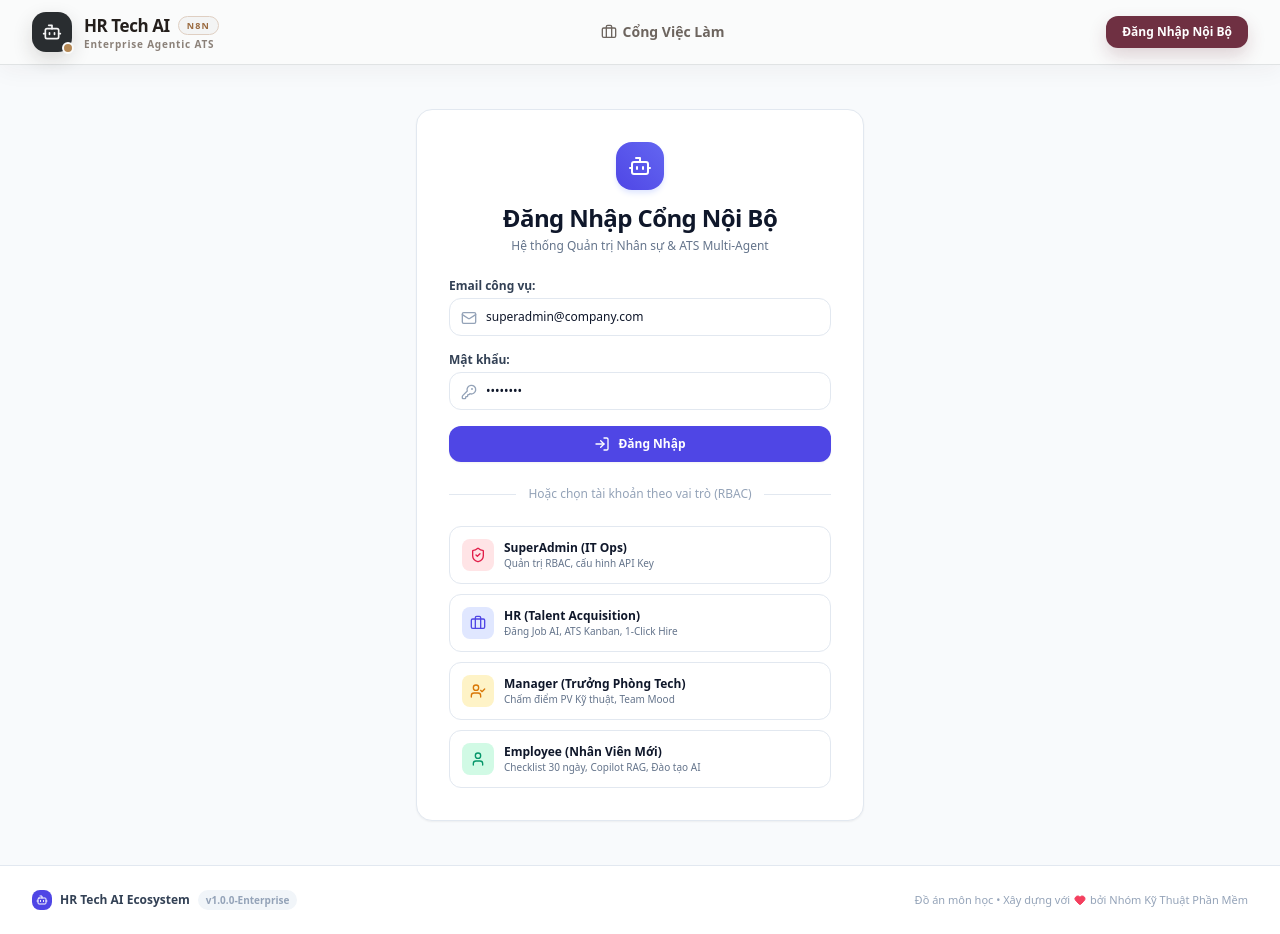
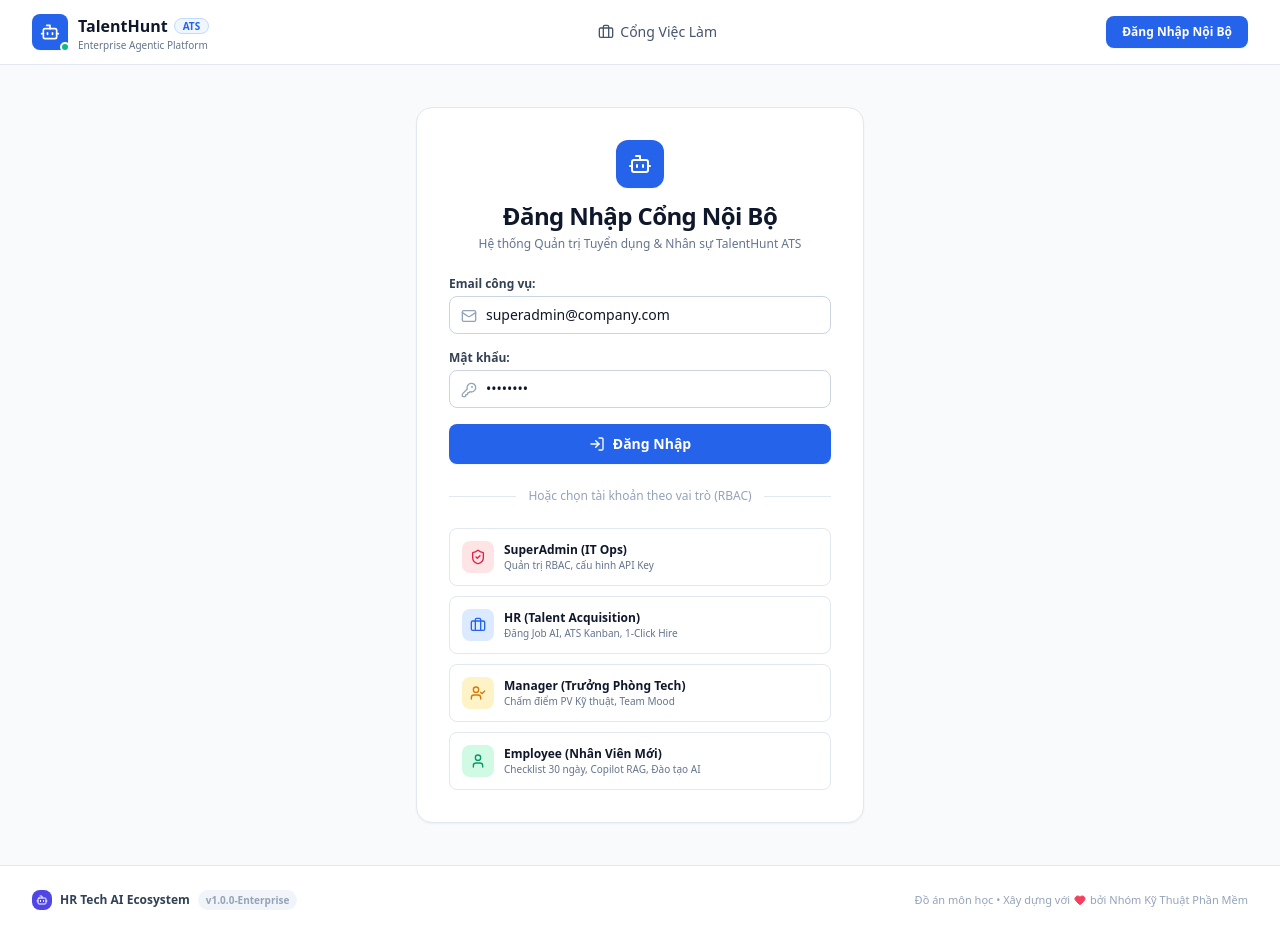
Before and after one commit to QThang2006/HumanResources, a React (Vite) app in the folder frontend/: page /login in a window 1280 px wide. Built offline with nearby package versions, Linux system fonts and the light colour scheme; no server answers.

Commit message:
docs & ui: add enterprise design system report and unify core UI tokens (TV1)

```diff
--- a/frontend/src/components/Navbar.tsx
+++ b/frontend/src/components/Navbar.tsx
@@ -22,35 +22,35 @@ export const Navbar: React.FC = () => {
   };
 
   const navLinkClass = (path: string) =>
-    `flex items-center gap-1.5 rounded-xl px-3 py-2 text-sm font-semibold transition-all ${
+    `flex items-center gap-1.5 rounded-lg px-3 py-2 text-sm font-medium transition-colors ${
       isActive(path)
-        ? 'bg-[#F3E8EB] text-[#6F3042] shadow-[inset_0_0_0_1px_#E2CBD1]'
-        : 'text-[#6D655F] hover:bg-[#F4F5F5] hover:text-[#292D30]'
+        ? 'bg-blue-50 text-blue-600 font-semibold'
+        : 'text-slate-600 hover:bg-slate-100 hover:text-slate-900'
     }`;
 
   return (
-    <header className="sticky top-0 z-50 border-b border-[#E0E3E4] bg-[#FAFBFB]/95 shadow-[0_5px_24px_rgba(63,48,40,0.05)] backdrop-blur-xl">
+    <header className="sticky top-0 z-50 border-b border-slate-200 bg-white/95 backdrop-blur-md">
       <div className="mx-auto max-w-7xl px-4 sm:px-6 lg:px-8">
         <div className="flex h-16 items-center justify-between">
           {/* Brand */}
           <div className="flex items-center">
-            <Link to="/" className="group flex items-center gap-3">
-              <div className="relative flex h-10 w-10 items-center justify-center rounded-[14px] bg-[#292D30] text-[#F5F6F6] shadow-[0_8px_20px_rgba(42,37,33,0.16)] transition-transform duration-200 group-hover:-translate-y-0.5">
-                <Bot className="h-5 w-5" />
-                <span className="absolute -bottom-0.5 -right-0.5 h-3 w-3 rounded-full border-2 border-[#FAFBFB] bg-[#B48855]" />
+            <Link to="/" className="group flex items-center gap-2.5">
+              <div className="relative flex h-9 w-9 items-center justify-center rounded-lg bg-blue-600 text-white shadow-sm transition-transform duration-200 group-hover:-translate-y-0.5">
+                <Bot className="h-5 w-5 text-white" />
+                <span className="absolute -bottom-0.5 -right-0.5 h-2.5 w-2.5 rounded-full border-2 border-white bg-emerald-500" />
               </div>
 
               <div className="leading-none">
-                <div className="flex items-center gap-2">
-                  <span className="text-[17px] font-black tracking-[-0.025em] text-[#241F1C]">
-                    HR Tech AI
+                <div className="flex items-center gap-1.5">
+                  <span className="text-base font-bold text-slate-900">
+                    TalentHunt
                   </span>
-                  <span className="rounded-full border border-[#DFCFC2] bg-[#F3F4F4] px-2 py-1 text-[9px] font-black uppercase tracking-[0.12em] text-[#9A6A3F]">
-                    n8n
+                  <span className="rounded-full border border-blue-200 bg-blue-50 px-2 py-0.5 text-[10px] font-semibold text-blue-600">
+                    ATS
                   </span>
                 </div>
-                <span className="mt-1 block text-[10px] font-semibold tracking-[0.08em] text-[#8B8179]">
-                  Enterprise Agentic ATS
+                <span className="mt-0.5 block text-[10px] font-medium text-slate-500">
+                  Enterprise Agentic Platform
                 </span>
               </div>
             </Link>
@@ -137,10 +137,10 @@ export const Navbar: React.FC = () => {
             {isAuthenticated ? (
               <div className="flex items-center gap-2 sm:gap-3">
                 <div className="hidden text-right sm:block">
-                  <span className="block max-w-[120px] truncate text-xs font-black text-[#303438]">
+                  <span className="block max-w-[140px] truncate text-xs font-semibold text-slate-900">
                     {user?.fullName}
                   </span>
-                  <span className="mt-0.5 block text-[9px] font-black uppercase tracking-[0.12em] text-[#9A8F87]">
+                  <span className="mt-0.5 inline-block text-[9px] font-bold uppercase tracking-wider text-blue-700 bg-blue-50 border border-blue-200 px-1.5 py-0.2 rounded-full">
                     {user?.role}
                   </span>
                 </div>
@@ -149,7 +149,7 @@ export const Navbar: React.FC = () => {
                   type="button"
                   onClick={handleLogout}
                   title="Đăng xuất"
-                  className="flex h-9 w-9 items-center justify-center rounded-xl text-[#8C827A] transition hover:bg-[#F3E8EB] hover:text-[#6F3042]"
+                  className="flex h-9 w-9 items-center justify-center rounded-lg text-slate-400 transition-colors hover:bg-rose-50 hover:text-rose-600"
                 >
                   <LogOut className="h-4 w-4" />
                 </button>
@@ -157,7 +157,7 @@ export const Navbar: React.FC = () => {
             ) : (
               <Link
                 to="/login"
-                className="rounded-xl bg-[#6F3042] px-4 py-2 text-xs font-black text-white shadow-[0_8px_18px_rgba(111,48,66,0.2)] transition hover:bg-[#5E2938]"
+                className="rounded-lg bg-blue-600 px-4 py-2 text-xs font-semibold text-white shadow-sm transition-colors hover:bg-blue-700"
               >
                 Đăng Nhập Nội Bộ
               </Link>
--- a/frontend/src/components/common/Card.tsx
+++ b/frontend/src/components/common/Card.tsx
@@ -16,8 +16,8 @@ export const Card: React.FC<CardProps> = ({
   return (
     <div
       onClick={onClick}
-      className={`bg-white rounded-2xl border border-slate-200/90 shadow-xs transition-all ${
-        hoverable ? 'hover:border-indigo-300 hover:shadow-md cursor-pointer' : ''
+      className={`bg-white rounded-xl border border-slate-200 shadow-sm transition-all ${
+        hoverable ? 'hover:border-slate-300 hover:shadow-md cursor-pointer' : ''
       } ${className}`}
     >
       {children}
--- a/frontend/src/features/recruitment/ui.tsx
+++ b/frontend/src/features/recruitment/ui.tsx
@@ -1,11 +1,11 @@
 import { cloneElement, useEffect, useId, useRef } from 'react';
 import type { ReactElement, ReactNode } from 'react';
 export const inputClass =
-  'w-full rounded-xl border border-slate-300 bg-white px-3 py-2.5 text-sm text-slate-900 focus:outline-none focus:ring-2 focus:ring-indigo-500 disabled:bg-slate-100';
+  'w-full rounded-lg border border-slate-300 bg-white px-3 py-2 text-sm text-slate-900 focus:border-blue-600 focus:outline-none focus:ring-1 focus:ring-blue-600 disabled:bg-slate-100 placeholder:text-slate-400';
 export const buttonClass =
-  'inline-flex items-center justify-center gap-2 rounded-xl bg-indigo-600 px-4 py-2.5 text-sm font-semibold text-white hover:bg-indigo-700 disabled:cursor-not-allowed disabled:opacity-50';
+  'inline-flex items-center justify-center gap-2 rounded-lg bg-blue-600 px-4 py-2 text-sm font-semibold text-white hover:bg-blue-700 shadow-sm focus:outline-none focus:ring-2 focus:ring-blue-500 focus:ring-offset-2 disabled:cursor-not-allowed disabled:opacity-50 transition-colors';
 export const secondaryClass =
-  'inline-flex items-center justify-center gap-2 rounded-xl border border-slate-300 bg-white px-3 py-2 text-sm font-medium hover:bg-slate-50 disabled:opacity-50 disabled:cursor-not-allowed';
+  'inline-flex items-center justify-center gap-2 rounded-lg border border-slate-300 bg-white px-3.5 py-2 text-sm font-medium text-slate-700 hover:bg-slate-50 hover:border-slate-400 shadow-sm disabled:opacity-50 disabled:cursor-not-allowed transition-colors';
 export function errorText(error: unknown) {
   return error instanceof Error ? error.message : 'Không thực hiện được yêu cầu. Hãy thử lại.';
 }
--- a/frontend/src/pages/LoginPage.tsx
+++ b/frontend/src/pages/LoginPage.tsx
@@ -58,14 +58,14 @@ export const LoginPage: React.FC = () => {
       <div className="max-w-md w-full bg-white rounded-2xl border border-slate-200 p-8 shadow-sm">
         {/* Logo & Tiêu đề */}
         <div className="text-center mb-6">
-          <div className="w-12 h-12 bg-gradient-to-tr from-indigo-600 to-indigo-500 text-white rounded-2xl flex items-center justify-center mx-auto mb-3 shadow-md shadow-indigo-100">
+          <div className="w-12 h-12 bg-blue-600 text-white rounded-xl flex items-center justify-center mx-auto mb-3 shadow-sm">
             <Bot className="w-6 h-6" />
           </div>
-          <h1 className="text-2xl font-black text-slate-900 tracking-tight">
+          <h1 className="text-2xl font-bold text-slate-900 tracking-tight">
             Đăng Nhập Cổng Nội Bộ
           </h1>
           <p className="text-xs text-slate-500 mt-1 font-medium">
-            Hệ thống Quản trị Nhân sự & ATS Multi-Agent
+            Hệ thống Quản trị Tuyển dụng & Nhân sự TalentHunt ATS
           </p>
         </div>
 
@@ -125,7 +125,7 @@ export const LoginPage: React.FC = () => {
           )}
 
           <div>
-            <label className="block text-xs font-bold text-slate-700 mb-1">
+            <label className="block text-xs font-semibold text-slate-700 mb-1">
               Email công vụ:
             </label>
             <div className="relative">
@@ -136,13 +136,13 @@ export const LoginPage: React.FC = () => {
                 value={email}
                 onChange={(e) => setEmail(e.target.value)}
                 placeholder="vd: superadmin@company.com, hr@company.com..."
-                className="w-full pl-9 pr-3 py-2.5 border border-slate-200 rounded-xl text-xs font-medium text-slate-900 focus:outline-none focus:ring-2 focus:ring-indigo-500/20 focus:border-indigo-500"
+                className="w-full pl-9 pr-3 py-2 border border-slate-300 rounded-lg text-sm font-medium text-slate-900 focus:outline-none focus:ring-1 focus:ring-blue-600 focus:border-blue-600 placeholder:text-slate-400"
               />
             </div>
           </div>
 
           <div>
-            <label className="block text-xs font-bold text-slate-700 mb-1">
+            <label className="block text-xs font-semibold text-slate-700 mb-1">
               Mật khẩu:
             </label>
             <div className="relative">
@@ -153,7 +153,7 @@ export const LoginPage: React.FC = () => {
                 value={password}
                 onChange={(e) => setPassword(e.target.value)}
                 placeholder="Nhập mật khẩu..."
-                className="w-full pl-9 pr-3 py-2.5 border border-slate-200 rounded-xl text-xs font-medium text-slate-900 focus:outline-none focus:ring-2 focus:ring-indigo-500/20 focus:border-indigo-500"
+                className="w-full pl-9 pr-3 py-2 border border-slate-300 rounded-lg text-sm font-medium text-slate-900 focus:outline-none focus:ring-1 focus:ring-blue-600 focus:border-blue-600 placeholder:text-slate-400"
               />
             </div>
           </div>
@@ -161,7 +161,7 @@ export const LoginPage: React.FC = () => {
           <button
             type="submit"
             disabled={isLoading}
-            className="w-full bg-indigo-600 hover:bg-indigo-700 disabled:opacity-50 text-white font-bold py-2.5 rounded-xl text-xs flex items-center justify-center gap-2 shadow-sm transition-all"
+            className="w-full bg-blue-600 hover:bg-blue-700 disabled:opacity-50 text-white font-semibold h-10 rounded-lg text-sm flex items-center justify-center gap-2 shadow-sm transition-colors"
           >
             {isLoading ? (
               <>
@@ -194,14 +194,14 @@ export const LoginPage: React.FC = () => {
             type="button"
             disabled={isLoading}
             onClick={() => handleRoleQuickFill('SUPERADMIN')}
-            className="w-full flex items-center justify-between p-3 rounded-xl border border-slate-200 hover:border-rose-400 hover:bg-rose-50/40 transition-all text-left group disabled:opacity-50"
+            className="w-full flex items-center justify-between p-3 rounded-lg border border-slate-200 hover:border-rose-400 hover:bg-rose-50/40 transition-colors text-left group disabled:opacity-50"
           >
             <div className="flex items-center gap-2.5">
               <div className="w-8 h-8 rounded-lg bg-rose-100 text-rose-600 flex items-center justify-center">
                 <ShieldCheck className="w-4 h-4" />
               </div>
               <div>
-                <span className="text-xs font-bold text-slate-900 block group-hover:text-rose-600">
+                <span className="text-xs font-semibold text-slate-900 block group-hover:text-rose-600">
                   SuperAdmin (IT Ops)
                 </span>
                 <span className="text-[10px] text-slate-500 block">Quản trị RBAC, cấu hình API Key</span>
@@ -214,34 +214,34 @@ export const LoginPage: React.FC = () => {
             type="button"
             disabled={isLoading}
             onClick={() => handleRoleQuickFill('HR')}
-            className="w-full flex items-center justify-between p-3 rounded-xl border border-slate-200 hover:border-indigo-400 hover:bg-indigo-50/40 transition-all text-left group disabled:opacity-50"
+            className="w-full flex items-center justify-between p-3 rounded-lg border border-slate-200 hover:border-blue-400 hover:bg-blue-50/40 transition-colors text-left group disabled:opacity-50"
           >
             <div className="flex items-center gap-2.5">
-              <div className="w-8 h-8 rounded-lg bg-indigo-100 text-indigo-600 flex items-center justify-center">
+              <div className="w-8 h-8 rounded-lg bg-blue-100 text-blue-600 flex items-center justify-center">
                 <Briefcase className="w-4 h-4" />
               </div>
               <div>
-                <span className="text-xs font-bold text-slate-900 block group-hover:text-indigo-600">
+                <span className="text-xs font-semibold text-slate-900 block group-hover:text-blue-600">
                   HR (Talent Acquisition)
                 </span>
                 <span className="text-[10px] text-slate-500 block">Đăng Job AI, ATS Kanban, 1-Click Hire</span>
               </div>
             </div>
-            <span className="text-xs text-indigo-600 font-bold opacity-0 group-hover:opacity-100 transition-opacity">Vào &rarr;</span>
+            <span className="text-xs text-blue-600 font-bold opacity-0 group-hover:opacity-100 transition-opacity">Vào &rarr;</span>
           </button>
 
           <button
             type="button"
             disabled={isLoading}
             onClick={() => handleRoleQuickFill('MANAGER')}
-            className="w-full flex items-center justify-between p-3 rounded-xl border border-slate-200 hover:border-amber-400 hover:bg-amber-50/40 transition-all text-left group disabled:opacity-50"
+            className="w-full flex items-center justify-between p-3 rounded-lg border border-slate-200 hover:border-amber-400 hover:bg-amber-50/40 transition-colors text-left group disabled:opacity-50"
           >
             <div className="flex items-center gap-2.5">
               <div className="w-8 h-8 rounded-lg bg-amber-100 text-amber-600 flex items-center justify-center">
                 <UserCheck className="w-4 h-4" />
               </div>
               <div>
-                <span className="text-xs font-bold text-slate-900 block group-hover:text-amber-600">
+                <span className="text-xs font-semibold text-slate-900 block group-hover:text-amber-600">
                   Manager (Trưởng Phòng Tech)
                 </span>
                 <span className="text-[10px] text-slate-500 block">Chấm điểm PV Kỹ thuật, Team Mood</span>
@@ -254,14 +254,14 @@ export const LoginPage: React.FC = () => {
             type="button"
             disabled={isLoading}
             onClick={() => handleRoleQuickFill('EMPLOYEE')}
-            className="w-full flex items-center justify-between p-3 rounded-xl border border-slate-200 hover:border-emerald-400 hover:bg-emerald-50/40 transition-all text-left group disabled:opacity-50"
+            className="w-full flex items-center justify-between p-3 rounded-lg border border-slate-200 hover:border-emerald-400 hover:bg-emerald-50/40 transition-colors text-left group disabled:opacity-50"
           >
             <div className="flex items-center gap-2.5">
               <div className="w-8 h-8 rounded-lg bg-emerald-100 text-emerald-600 flex items-center justify-center">
                 <User className="w-4 h-4" />
               </div>
               <div>
-                <span className="text-xs font-bold text-slate-900 block group-hover:text-emerald-600">
+                <span className="text-xs font-semibold text-slate-900 block group-hover:text-emerald-600">
                   Employee (Nhân Viên Mới)
                 </span>
                 <span className="text-[10px] text-slate-500 block">Checklist 30 ngày, Copilot RAG, Đào tạo AI</span>
```
Also changed, not shown: frontend/src/components/common/Badge.tsx (+7 -7 lines), frontend/src/components/common/Button.tsx (+7 -7 lines), frontend/src/components/common/Modal.tsx (+5 -5 lines), frontend/tailwind.config.js (+10 -5 lines), 1 other file (tests, documents, lock files or other folders).
